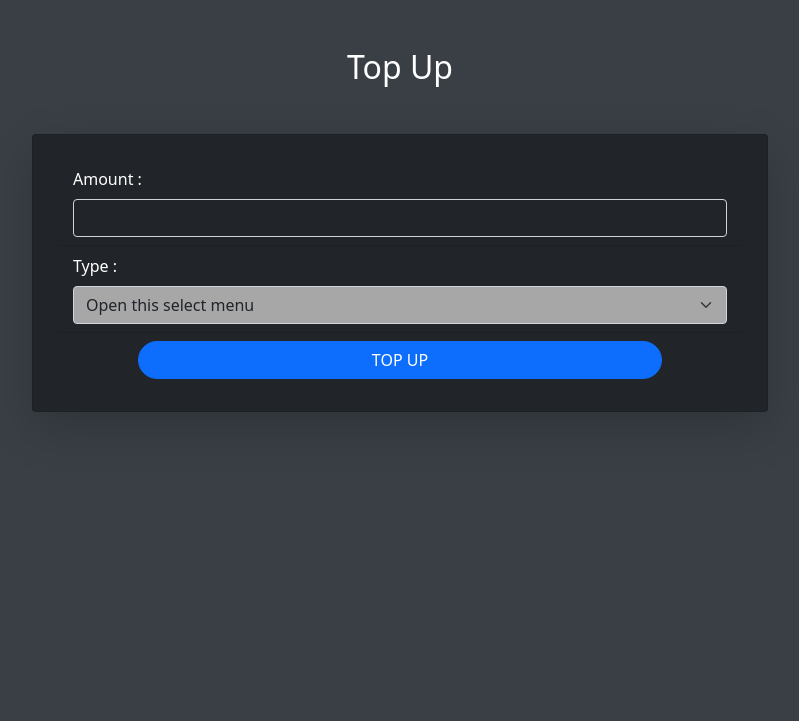
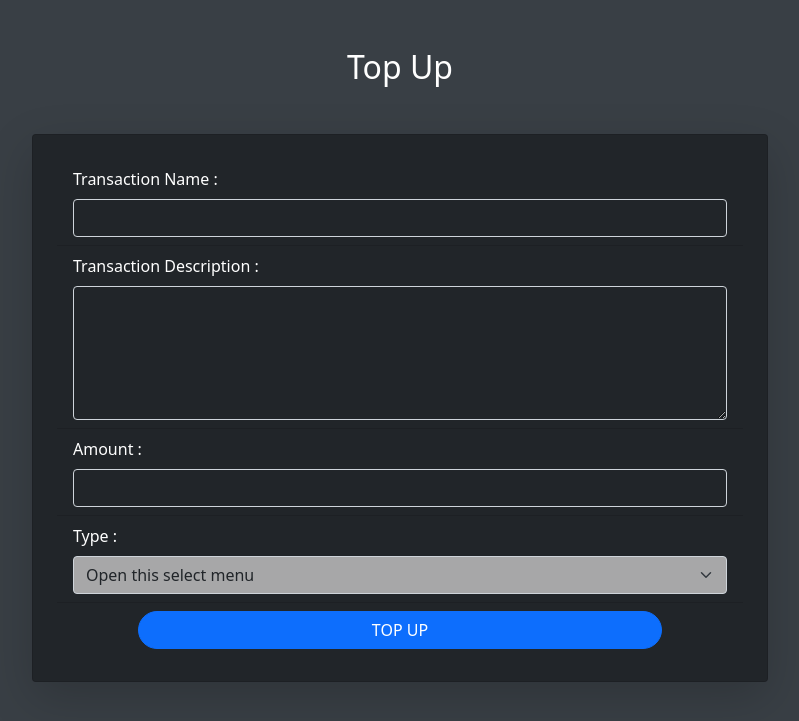
Before and after one commit to navetacandra/mywallet-codeigniter-3, a CodeIgniter app: page /mywallet/topup in a window 1280 px wide. Shown: the part 56-777 px from the top of the page, without its empty margins (240-1039 px from the left). Run offline with CodeIgniter, Linux system fonts and the light colour scheme; the visitor is signed in with stand-in values (Sample User, id 1).

Commit message:
initialize commit #2

```diff
--- a/application/controllers/Transaksi.php
+++ b/application/controllers/Transaksi.php
@@ -26,7 +26,7 @@ class Transaksi extends CI_Controller
             'Description',
             'trim|required|min_length[3]|max_length[255]',
             [
-                'required' => 'Nama transaksi wajib di-isi!',
+                'required' => 'Deskripsi transaksi wajib di-isi!',
                 'min_length' => 'Deskripsi transaksi minimal berisi 3 karakter!',
                 'max_length' => 'Deskripsi transaksi maksimal berisi 255 karakter!',
             ]
--- a/application/views/pages/dashboard/transaction/topup.php
+++ b/application/views/pages/dashboard/transaction/topup.php
@@ -6,6 +6,16 @@
                 <div class="card-body p-4">
                     <form action="<?= base_url('topup'); ?>" method="post">
                         <ul class="list-group list-group-flush">
+                            <li class="list-group-item bg-dark text-white text-start">Transaction Name :
+                                <br />
+                                <input type="text" name="name" id="name" class="form-control edit-input mt-2 bg-transparent text-white" />
+                                <?= form_error('name', '<small class="text-danger">', '</small>'); ?>
+                            </li>
+                            <li class="list-group-item bg-dark text-white text-start">Transaction Description :
+                                <br />
+                                <textarea name="description" id="description" class="form-control edit-input mt-2 bg-transparent text-white" rows="5"></textarea>
+                                <?= form_error('description', '<small class="text-danger">', '</small>'); ?>
+                            </li>
                             <li class="list-group-item bg-dark text-white text-start">Amount :
                                 <br />
                                 <input type="text" name="amount" id="amount" class="form-control edit-input mt-2 bg-transparent text-white" />
```
